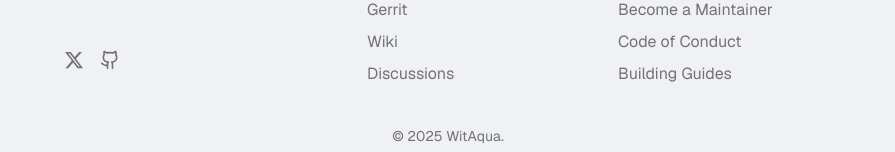
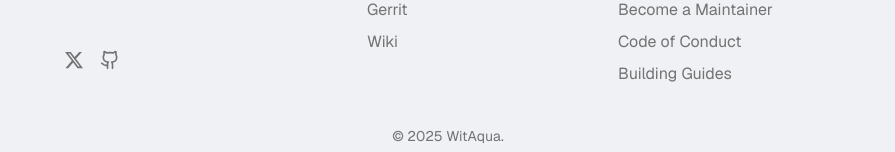
Before and after one commit to WitAqua/www, a Next.js app: page / in a window 1280 px wide. Shown: the part 2564-2716 px from the top of the page, without its empty margins (192-1087 px from the left). Built offline with nearby package versions, Linux system fonts and the light colour scheme.

Commit message:
remove discussion link
Change-Id: I201714bf39377ff05af04672961ab0b3c3166cec

```diff
--- a/src/components/footer.tsx
+++ b/src/components/footer.tsx
@@ -91,16 +91,6 @@ export function SiteFooter() {
                   Wiki
                 </Link>
               </li>
-              <li>
-                <Link
-                  href="https://github.com/orgs/WitAqua/discussions"
-                  className="text-muted-foreground hover:text-[#00d5bc] transition-colors duration-300"
-                  target="_blank"
-                  rel="noopener noreferrer"
-                >
-                  {language === "en" ? "Discussions" : "ディスカッション"}
-                </Link>
-              </li>
             </ul>
           </div>
           <div>
--- a/src/components/header.tsx
+++ b/src/components/header.tsx
@@ -67,14 +67,6 @@ export function SiteHeader() {
             Wiki
           </Link>
           <Link
-            href="https://github.com/orgs/WitAqua/discussions"
-            className="hover:text-[#00d5bc] transition-colors duration-300"
-            target="_blank"
-            rel="norefferer noopener"
-          >
-            Discussions
-          </Link>
-          <Link
             href={localizedHref("/about")}
             className="hover:text-[#00d5bc] transition-colors duration-300"
           >
```
